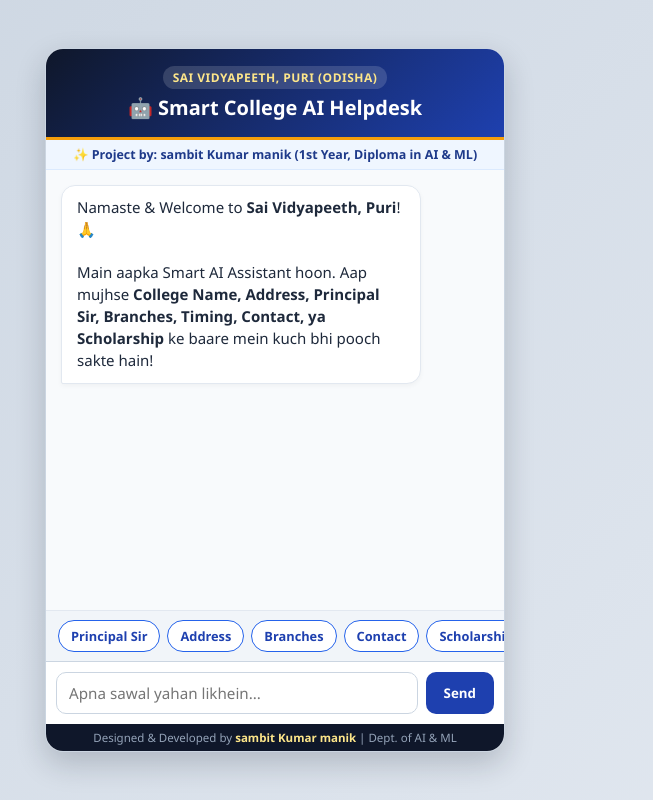
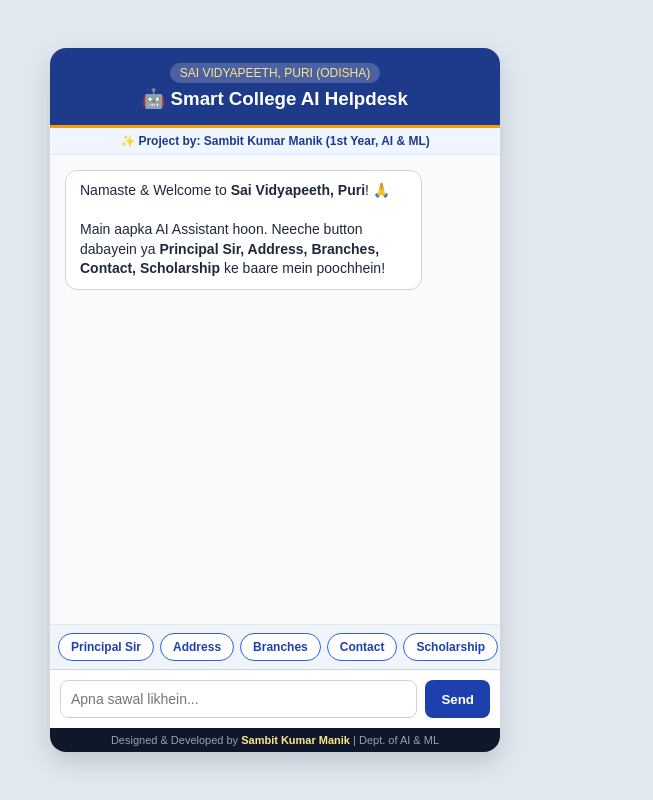
Before and after one commit to sambitkumarmanik2-tech/college-ai-helpdesk, a plain HTML site: page index.html in a window 1280 px wide. Shown: the whole page, without its empty margins (365-1018 px from the left). Drawn offline with Linux system fonts and the light colour scheme.

Commit message:
Update index.html

```diff
--- a/index.html
+++ b/index.html
@@ -1,274 +1,112 @@
 <!DOCTYPE html>
 <html lang="en">
 <head>
-  <meta name="google-site-verification" content="FCDcr39-1FMgqrJQPm_Q89cgeSFAFA0aBaaC7WCbqeg" />
   <meta charset="UTF-8">
   <meta name="viewport" content="width=device-width, initial-scale=1.0">
-  <title>Sai Vidyapeeth AI Helpdesk | By Purnachandra Manik</title>
+  <title>Sai Vidyapeeth AI Helpdesk | Sambit Kumar Manik</title>
   <style>
-    * {
-      margin: 0;
-      padding: 0;
-      box-sizing: border-box;
-      font-family: 'Segoe UI', Tahoma, Geneva, Verdana, sans-serif;
-    }
-    body {
-      background: linear-gradient(135deg, #cbd5e1, #e2e8f0);
-      display: flex;
-      justify-content: center;
-      align-items: center;
-      min-height: 100vh;
-      padding: 12px;
-    }
-    .chat-container {
-      width: 100%;
-      max-width: 460px;
-      background: #ffffff;
-      border-radius: 18px;
-      box-shadow: 0 12px 30px rgba(15, 23, 42, 0.2);
-      overflow: hidden;
-      display: flex;
-      flex-direction: column;
-      height: 88vh;
-      border: 1px solid #cbd5e1;
-    }
-    .chat-header {
-      background: linear-gradient(135deg, #0f172a, #1e40af);
-      color: #ffffff;
-      padding: 16px;
-      text-align: center;
-      border-bottom: 3px solid #f59e0b;
-    }
-    .college-badge {
-      background: rgba(255, 255, 255, 0.15);
-      display: inline-block;
-      padding: 3px 10px;
-      border-radius: 12px;
-      font-size: 0.75rem;
-      letter-spacing: 0.5px;
-      margin-bottom: 5px;
-      color: #fde68a;
-      font-weight: 600;
-    }
-    .chat-header h2 {
-      font-size: 1.25rem;
-      font-weight: 700;
-    }
-    .credit-banner {
-      background: #eff6ff;
-      color: #1e3a8a;
-      text-align: center;
-      padding: 6px 10px;
-      font-size: 0.78rem;
-      font-weight: 600;
-      border-bottom: 1px solid #dbeafe;
-    }
-    .chat-box {
-      flex: 1;
-      padding: 15px;
-      overflow-y: auto;
-      background: #f8fafc;
-      display: flex;
-      flex-direction: column;
-      gap: 12px;
-    }
-    .message {
-      max-width: 84%;
-      padding: 11px 15px;
-      border-radius: 14px;
-      font-size: 0.94rem;
-      line-height: 1.45;
-      animation: fadeIn 0.3s ease;
-    }
-    @keyframes fadeIn {
-      from { opacity: 0; transform: translateY(5px); }
-      to { opacity: 1; transform: translateY(0); }
-    }
-    .bot-msg {
-      background: #ffffff;
-      color: #1e293b;
-      align-self: flex-start;
-      border: 1px solid #e2e8f0;
-      border-bottom-left-radius: 2px;
-      box-shadow: 0 2px 5px rgba(0,0,0,0.04);
-    }
-    .user-msg {
-      background: linear-gradient(135deg, #1d4ed8, #2563eb);
-      color: #ffffff;
-      align-self: flex-end;
-      border-bottom-right-radius: 2px;
-    }
-    .typing {
-      font-style: italic;
-      color: #64748b;
-      font-size: 0.85rem;
-      align-self: flex-start;
-      display: none;
-    }
-    .quick-btns {
-      display: flex;
-      gap: 7px;
-      padding: 9px 12px;
-      overflow-x: auto;
-      background: #f1f5f9;
-      border-top: 1px solid #e2e8f0;
-    }
-    .quick-btns button {
-      background: #ffffff;
-      border: 1px solid #2563eb;
-      color: #1e40af;
-      padding: 6px 12px;
-      border-radius: 16px;
-      font-size: 0.8rem;
-      font-weight: 600;
-      white-space: nowrap;
-      cursor: pointer;
-    }
-    .quick-btns button:active {
-      background: #2563eb;
-      color: #ffffff;
-    }
-    .input-area {
-      display: flex;
-      padding: 10px;
-      background: #ffffff;
-      border-top: 1px solid #cbd5e1;
-    }
-    .input-area input {
-      flex: 1;
-      padding: 10px 12px;
-      border: 1px solid #cbd5e1;
-      border-radius: 10px;
-      outline: none;
-      font-size: 0.95rem;
-    }
-    .input-area button {
-      background: #1e40af;
-      color: white;
-      border: none;
-      padding: 10px 18px;
-      margin-left: 8px;
-      border-radius: 10px;
-      font-weight: bold;
-      cursor: pointer;
-    }
-    .footer-credit {
-      background: #0f172a;
-      color: #94a3b8;
-      text-align: center;
-      padding: 6px;
-      font-size: 0.72rem;
-    }
-    .footer-credit span {
-      color: #fde68a;
-      font-weight: bold;
-    }
+    * { margin: 0; padding: 0; box-sizing: border-box; font-family: sans-serif; }
+    body { background: #e2e8f0; display: flex; justify-content: center; align-items: center; min-height: 100vh; padding: 10px; }
+    .box { width: 100%; max-width: 450px; background: #fff; border-radius: 16px; box-shadow: 0 10px 25px rgba(0,0,0,0.15); overflow: hidden; display: flex; flex-direction: column; height: 88vh; }
+    .head { background: #1e3a8a; color: #fff; padding: 15px; text-align: center; border-bottom: 3px solid #f59e0b; }
+    .badge { background: rgba(255,255,255,0.2); padding: 3px 10px; border-radius: 10px; font-size: 12px; color: #fde68a; display: inline-block; margin-bottom: 5px; }
+    .credit { background: #eff6ff; color: #1e3a8a; text-align: center; padding: 6px; font-size: 12px; font-weight: bold; border-bottom: 1px solid #dbeafe; }
+    .chat { flex: 1; padding: 15px; overflow-y: auto; background: #f8fafc; display: flex; flex-direction: column; gap: 10px; }
+    .msg { max-width: 85%; padding: 10px 14px; border-radius: 12px; font-size: 14px; line-height: 1.4; }
+    .bot { background: #fff; color: #1e293b; align-self: flex-start; border: 1px solid #cbd5e1; }
+    .user { background: #2563eb; color: #fff; align-self: flex-end; }
+    .btns { display: flex; gap: 6px; padding: 8px; overflow-x: auto; background: #f1f5f9; border-top: 1px solid #e2e8f0; }
+    .btns button { background: #fff; border: 1px solid #2563eb; color: #1e40af; padding: 6px 12px; border-radius: 15px; font-size: 12px; font-weight: bold; white-space: nowrap; cursor: pointer; }
+    .inp { display: flex; padding: 10px; background: #fff; border-top: 1px solid #cbd5e1; }
+    .inp input { flex: 1; padding: 10px; border: 1px solid #cbd5e1; border-radius: 8px; outline: none; font-size: 14px; }
+    .inp button { background: #1e40af; color: #fff; border: none; padding: 10px 16px; margin-left: 8px; border-radius: 8px; font-weight: bold; cursor: pointer; }
+    .foot { background: #0f172a; color: #94a3b8; text-align: center; padding: 6px; font-size: 11px; }
+    .foot span { color: #fde68a; font-weight: bold; }
   </style>
 </head>
 <body>
 
-  <div class="chat-container">
-    <div class="chat-header">
-      <div class="college-badge">SAI VIDYAPEETH, PURI (ODISHA)</div>
-      <h2>🤖 Smart College AI Helpdesk</h2>
+<div class="box">
+  <div class="head">
+    <div class="badge">SAI VIDYAPEETH, PURI (ODISHA)</div>
+    <h3>🤖 Smart College AI Helpdesk</h3>
+  </div>
+  <div class="credit">✨ Project by: Sambit Kumar Manik (1st Year, AI & ML)</div>
+
+  <div class="chat" id="chatBox">
+    <div class="msg bot">Namaste & Welcome to <b>Sai Vidyapeeth, Puri</b>! 🙏<br><br>Main aapka AI Assistant hoon. Neeche button dabayein ya <b>Principal Sir, Address, Branches, Contact, Scholarship</b> ke baare mein poochhein!</div>
   </div>
 
-    <div class="credit-banner">
-      ✨ Project by: sambit Kumar manik (1st Year, Diploma in AI & ML)
+  <div class="btns">
+    <button type="button" onclick="replyNow('Principal Sir')">Principal Sir</button>
+    <button type="button" onclick="replyNow('Address')">Address</button>
+    <button type="button" onclick="replyNow('Branches')">Branches</button>
+    <button type="button" onclick="replyNow('Contact')">Contact</button>
+    <button type="button" onclick="replyNow('Scholarship')">Scholarship</button>
+    <button type="button" onclick="replyNow('Developer')">Developer</button>
   </div>
 
-    <div class="chat-box" id="chatBox">
-      <div class="message bot-msg">
-        Namaste & Welcome to <b>Sai Vidyapeeth, Puri</b>! 🙏<br><br>
-        Main aapka Smart AI Assistant hoon. Aap mujhse <b>College Name, Address, Principal Sir, Branches, Timing, Contact, ya Scholarship</b> ke baare mein kuch bhi pooch sakte hain!
-      </div>
-      <div class="typing" id="typingIndicator">AI Assistant is typing...</div>
+  <div class="inp">
+    <input type="text" id="userText" placeholder="Apna sawal likhein...">
+    <button type="button" onclick="sendNow()">Send</button>
   </div>
 
-    <!-- Quick Question Buttons -->
-    <div class="quick-btns">
-      <button onclick="askQuick('Principal Name')">Principal Sir</button>
-      <button onclick="askQuick('College Address')">Address</button>
-      <button onclick="askQuick('Branches')">Branches</button>
-      <button onclick="askQuick('Contact')">Contact</button>
-      <button onclick="askQuick('Scholarship')">Scholarship</button>
-      <button onclick="askQuick('Developer')">Developer</button>
-    </div>
-
-    <div class="input-area">
-      <input type="text" id="userInput" placeholder="Apna sawal yahan likhein..." onkeypress="if(event.key==='Enter') sendMessage()">
-      <button onclick="sendMessage()">Send</button>
-    </div>
-
-    <div class="footer-credit">
-      Designed & Developed by <span>sambit Kumar manik</span> | Dept. of AI & ML
-    </div>
+  <div class="foot">Designed & Developed by <span>Sambit Kumar Manik</span> | Dept. of AI & ML</div>
 </div>
 
 <script>
-    const collegeKnowledge = {
-      "principal": "<b>Respected Principal Sir:</b><br>Hamare Sai Vidyapeeth ke Principal Sir ka naam <b>Er. Ashis Kumar Dash</b> (M.Tech in CSE) hai. Unka office Administrative Block mein sthit hai.",
+  var data = {
+    "principal": "<b>Respected Principal Sir:</b><br>Hamare Sai Vidyapeeth ke Principal Sir ka naam <b>Er. Ashis Kumar Dash</b> (M.Tech in CSE) hai.",
     "address": "<b>📍 College Address:</b><br>Sai Vidyapeeth, At - Phula Alasa, PO - Mula Alasa, Via/PS - Satyabadi (near Sakhigopal), Dist. - Puri, Odisha - 752014.",
-      "location": "<b>📍 College Location:</b><br>Sai Vidyapeeth, Phula Alasa, PO - Mula Alasa, PS - Satyabadi, Puri, Odisha - 752014.",
-      "name": "<b>🏫 College Name:</b><br>Hamare college ka naam <b>Sai Vidyapeeth</b> hai, jo AICTE (New Delhi) se approved aur SCTE&VT (Odisha) se affiliated Diploma Engineering College hai.",
-      "college": "<b>🏫 About Sai Vidyapeeth:</b><br>Sai Vidyapeeth (Sakhigopal, Puri, Odisha) ek premier Diploma Engineering College hai jahan modern classrooms, AC labs, aur practical workshops ki suvidha hai.",
-      "branch": "<b>📚 Available Diploma Branches (60 Seats Each):</b><br>1. Artificial Intelligence & Machine Learning (AI & ML)<br>2. Electrical Engineering (EE)<br>3. Electrical & Electronics Engineering (EEE)<br>4. Mechanical Engineering (ME)",
-      "ai": "<b>🤖 Artificial Intelligence & Machine Learning (AI & ML):</b><br>Yeh Sai Vidyapeeth ka sabse modern Diploma branch hai (60 seats), jisme Python, AI fundamentals, aur practical projects sikhaye jaate hain.",
-      "timing": "<b>⏰ College Timing:</b><br>Sai Vidyapeeth ka samay Somwar se Shaniwar (Monday to Saturday) subah <b>9:00 AM se shaam 4:00 PM</b> tak hai.",
-      "contact": "<b>📞 Contact & Website:</b><br>Mobile: +91 94384 77565<br>Landline: 06752-273238<br>Website: www.saividyapeeth.com",
-      "phone": "<b>📞 College Phone Number:</b><br>Aap +91 94384 77565 ya 06752-273238 par sampark kar sakte hain.",
-      "admission": "<b>🎓 Admission Eligibility:</b><br>10th Pass (HSC) ya +2 pass students Diploma Engineering ke liye apply kar sakte hain. SAMS Odisha portal ya college campus mein direct admission ki jankari lein.",
-      "scholarship": "<b>💰 Scholarships Available:</b><br>Odisha ke students ke liye Post-Matric Scholarship (SC/ST/OBC), Krushi Vidya Nidhi Yojana, aur anya Govt. of Odisha scholarships uplabdh hain.",
-      "developer": "<b>👨‍💻 About the Creator:</b><br>Is Smart AI Helpdesk Chatbot ko <b>Purnachandra Manik</b> (1st Year Student, Diploma in Artificial Intelligence & Machine Learning, Sai Vidyapeeth Puri) ne design aur develop kiya hai!",
-      "purnachandra": "<b>Purnachandra Manik</b> Sai Vidyapeeth, Puri ke 1st Year AI & ML Diploma student hain, jinhone yeh Smart College Helpdesk banaya hai.",
-      "hi": "Namaste! Sai Vidyapeeth, Puri ke AI Helpdesk mein aapka swagat hai. Bataiye main kya madad karun?",
-      "hello": "Hello! Aap college ka naam, address, Principal Sir, ya courses ke baare mein kuch bhi pooch sakte hain."
+    "location": "<b>📍 College Location:</b><br>Sai Vidyapeeth, Phula Alasa, Satyabadi, Puri, Odisha - 752014.",
+    "name": "<b>🏫 College Name:</b><br>Hamare college ka naam <b>Sai Vidyapeeth</b> hai (AICTE Approved & SCTE&VT Odisha Affiliated).",
+    "college": "<b>🏫 Sai Vidyapeeth:</b><br>Sakhigopal, Puri (Odisha) ka premier Diploma Engineering College.",
+    "branch": "<b>📚 Available Branches:</b><br>1. AI & Machine Learning (AI & ML)<br>2. Electrical Engineering (EE)<br>3. Electrical & Electronics (EEE)<br>4. Mechanical Engineering (ME)",
+    "ai": "<b>🤖 AI & ML Branch:</b><br>Yeh Sai Vidyapeeth ka modern Diploma branch hai (60 seats), jisme Python aur AI sikhaya jaata hai.",
+    "timing": "<b>⏰ College Timing:</b><br>Monday to Saturday, subah <b>9:00 AM se shaam 4:00 PM</b> tak.",
+    "contact": "<b>📞 Contact Details:</b><br>Phone: +91 94384 77565 / 06752-273238<br>Website: ://saividyapeeth.com",
+    "phone": "<b>📞 Phone:</b> +91 94384 77565 / 06752-273238",
+    "admission": "<b>🎓 Admission:</b><br>10th pass students SAMS Odisha portal ya college office se admission le sakte hain.",
+    "scholarship": "<b>💰 Scholarship:</b><br>Odisha ke students ke liye Post-Matric Scholarship aur Govt. schemes uplabdh hain.",
+    "developer": "<b>👨‍💻 Developer Credit:</b><br>Is AI Helpdesk ko <b>Sambit Kumar Manik</b> (1st Year, Diploma in AI & ML, Sai Vidyapeeth Puri) ne banaya hai!",
+    "sambit": "<b>Sambit Kumar Manik</b> Sai Vidyapeeth, Puri ke 1st Year AI & ML student hain.",
+    "hi": "Namaste! Bataiye main aapki kya madad karun?",
+    "hello": "Hello! College, Principal Sir, ya Address ke baare mein poochhein."
   };
 
-    function sendMessage() {
-      const input = document.getElementById("userInput");
-      const text = input.value.trim();
-      if (text === "") return;
-
-      addMessage(text, "user-msg");
-      input.value = "";
-      showTypingAndReply(text.toLowerCase());
+  function addMsg(text, who) {
+    var box = document.getElementById("chatBox");
+    var d = document.createElement("div");
+    d.className = "msg " + who;
+    d.innerHTML = text;
+    box.appendChild(d);
+    box.scrollTop = box.scrollHeight;
   }
 
-    function askQuick(topic) {
-      addMessage(topic, "user-msg");
-      showTypingAndReply(topic.toLowerCase());
+  function findAnswer(q) {
+    q = q.toLowerCase();
+    for (var k in data) {
+      if (q.indexOf(k) !== -1) {
+        return data[k];
+      }
+    }
+    return "Dhanyawad! Adhik jankari ke liye <b>Sai Vidyapeeth, Puri</b> office (+91 94384 77565) me sampark karein.";
   }
 
-    function showTypingAndReply(query) {
-      const typing = document.getElementById("typingIndicator");
-      const chatBox = document.getElementById("chatBox");
-      typing.style.display = "block";
-      chatBox.scrollTop = chatBox.scrollHeight;
-
-      setTimeout(() => {
-        typing.style.display = "none";
-        const reply = getBotReply(query);
-        addMessage(reply, "bot-msg");
-      }, 500);
+  function sendNow() {
+    var inp = document.getElementById("userText");
+    var val = inp.value.trim();
+    if (val === "") return;
+    addMsg(val, "user");
+    inp.value = "";
+    var ans = findAnswer(val);
+    setTimeout(function() { addMsg(ans, "bot"); }, 300);
   }
 
-    function addMessage(text, className) {
-      const chatBox = document.getElementById("chatBox");
-      const typing = document.getElementById("typingIndicator");
-      const msgDiv = document.createElement("div");
-      msgDiv.className = "message " + className;
-      msgDiv.innerHTML = text;
-      chatBox.insertBefore(msgDiv, typing);
-      chatBox.scrollTop = chatBox.scrollHeight;
-    }
-
-    function getBotReply(userText) {
-      for (let key in collegeKnowledge) {
-        if (userText.includes(key)) {
-          return collegeKnowledge[key];
-        }
-      return "Dhanyawad! Is vishay par adhik jankari ke liye kripya Sai Vidyapeeth Puri ke office me sampark karein.";
+  function replyNow(topic) {
+    addMsg(topic, "user");
+    var ans = findAnswer(topic);
+    setTimeout(function() { addMsg(ans, "bot"); }, 300);
   }
 </script>
 
```
Lines whose indentation alone changed are shown as unchanged.
